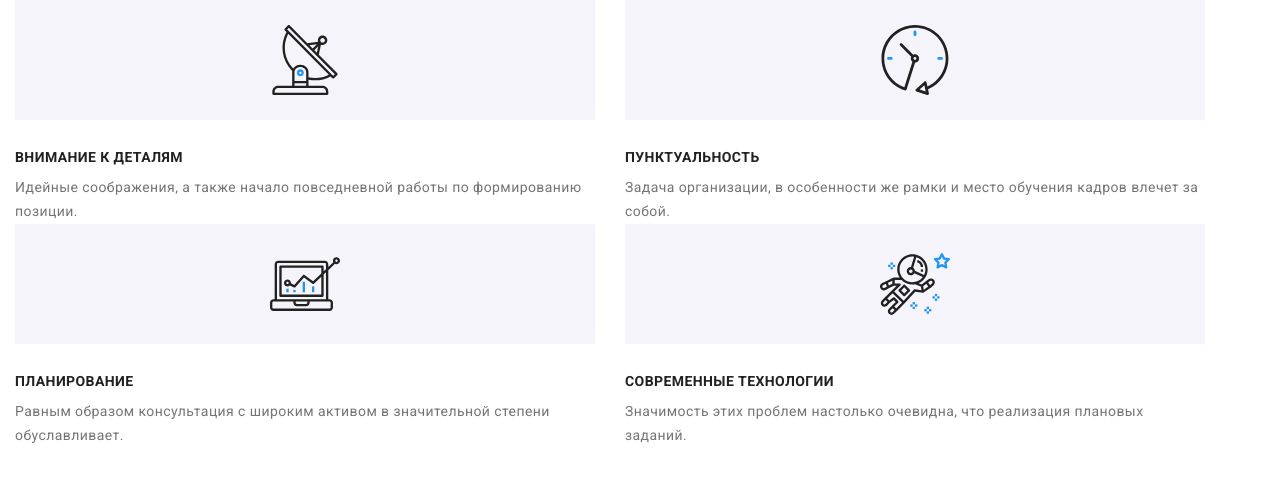
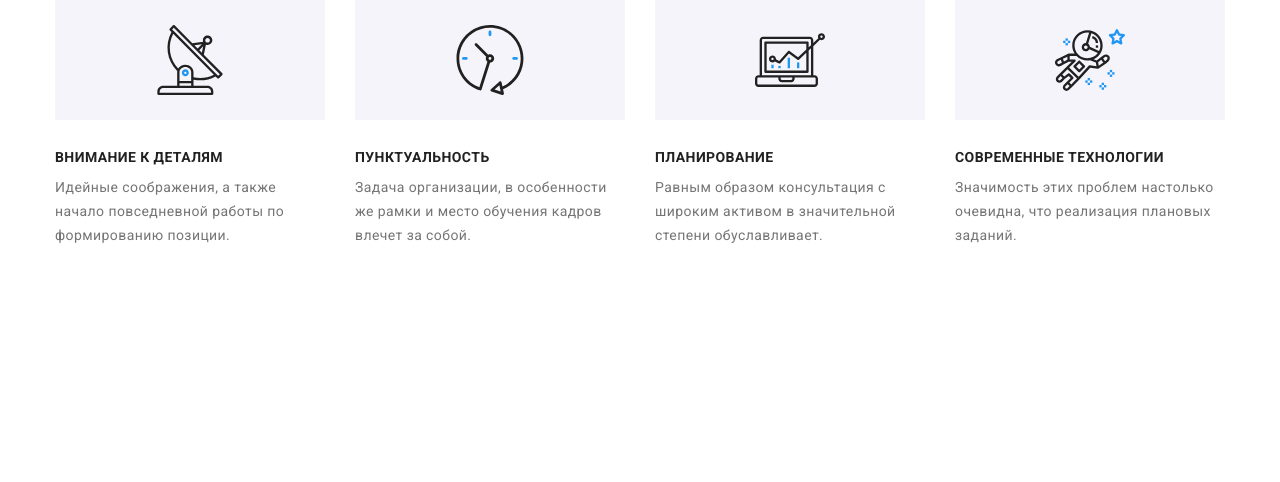
Before and after one commit to ocherik/goit-markup-hw-08, a plain HTML site: page index.html in a window 1280 px wide. Drawn offline with nearby package versions, Linux system fonts and the light colour scheme.

Commit message:
about готов

```diff
--- a/index.html
+++ b/index.html
@@ -77,7 +77,7 @@
       <!--ABOUT-->
       <section class="about-section">
         <div class="container">
-          <h2 hidden>О нас</h2>
+          <h2 class="invisible">О нас</h2>
           <ul class="about">
             <li class="item icon-antenna">
               <h3 class="about-title">Внимание к деталям</h3>
--- a/sass/base/_base.scss
+++ b/sass/base/_base.scss
@@ -3,24 +3,37 @@
   padding-left: 15px;
   padding-right: 15px;
   margin: 0 auto;
-}
 
-//0-767
-@media screen and (max-width: 767px) {
-  .container {
-    width: 480px;
+  @media screen and (min-width: 480px) {
+    max-width: 480px;
+  }
+  @media screen and (min-width: 768px) {
+    max-width: 768px;
+  }
+  @media screen and (min-width: 1200px) {
+    max-width: 1200px;
   }
 }
 
-//768+
-@media screen and (min-width: 768px) {
-  .container {
+.item {
+  width: 100%;
+  margin-bottom: 30px;
+
+  @media screen and (min-width: 768px) {
+    flex-basis: calc((100% - 60px) / 2);
+    margin-left: 30px;
+  }
+  @media screen and (min-width: 1200px) {
+    flex-basis: calc((100% - 120px) / 4);
   }
 
-  .item {
-    margin-left: 30px;
-    position: relative;
-    flex-basis: calc((100% / 2) - 60px);
+  &::before {
+    display: block;
+    content: '';
+    height: 120px;
+    background-repeat: no-repeat;
+    background-position: center;
+    background-color: var(--secondary-background);
   }
 }
 
--- a/sass/layout/_about.scss
+++ b/sass/layout/_about.scss
@@ -1,7 +1,15 @@
+.invisible {
+  display: none;
+}
+
 .about {
-  display: flex;
-  flex-wrap: wrap;
-  margin-left: -30px;
+  margin-bottom: -30px;
+
+  @media screen and (min-width: 768px) {
+    display: flex;
+    flex-wrap: wrap;
+    margin-left: -30px;
+  }
 }
 
 // .about {
```
Also changed, not shown: css/main.css, css/main.min.css, 2 other files.
